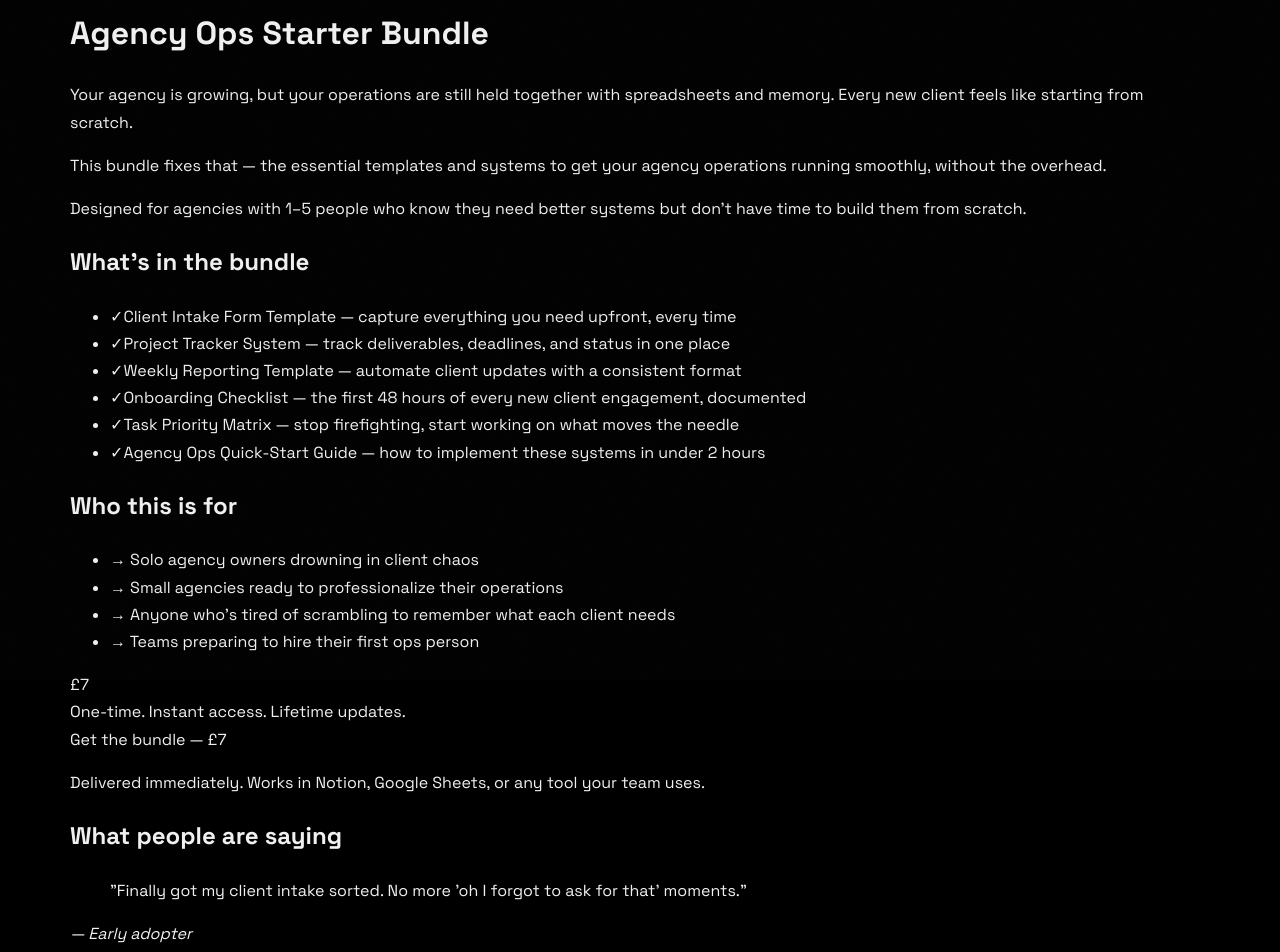
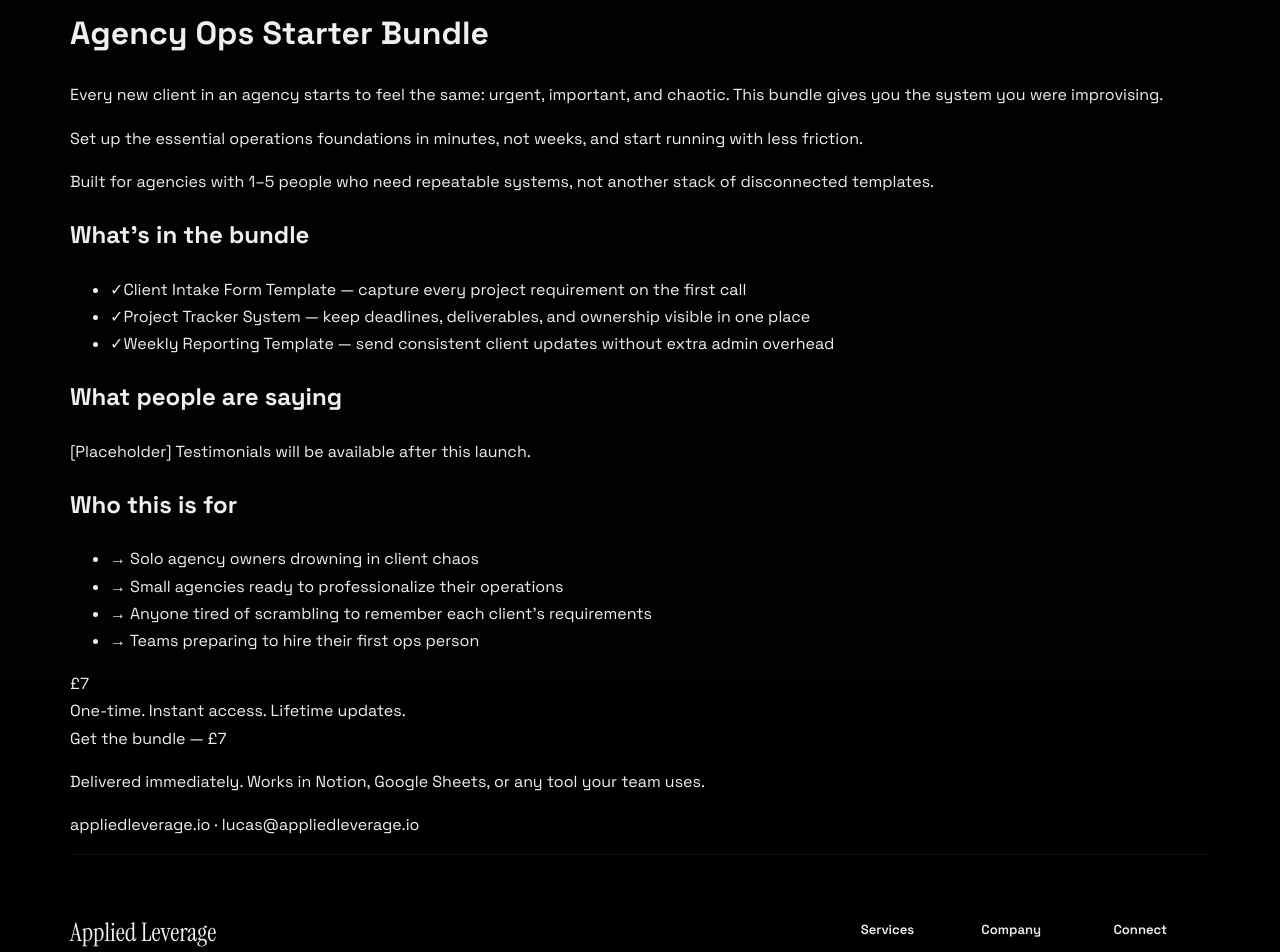
Before and after one commit to lucassynnott/applied-leverage-live-launch, a Next.js app: page /agency-ops-bundle in a window 1280 px wide. Shown: the part 120-1072 px from the top of the page. Built offline with nearby package versions, Linux system fonts and the light colour scheme.

Commit message:
Update Agency Ops bundle landing copy and placeholder social proof

```diff
--- a/app/agency-ops-bundle/page.tsx
+++ b/app/agency-ops-bundle/page.tsx
@@ -19,18 +19,15 @@ export const metadata: Metadata = {
 const checkoutUrl = "https://buy.stripe.com/00w9AV6Mi8MJb3g4SH2ZO0c";
 
 const items = [
-  "Client Intake Form Template — capture everything you need upfront, every time",
-  "Project Tracker System — track deliverables, deadlines, and status in one place",
-  "Weekly Reporting Template — automate client updates with a consistent format",
-  "Onboarding Checklist — the first 48 hours of every new client engagement, documented",
-  "Task Priority Matrix — stop firefighting, start working on what moves the needle",
-  "Agency Ops Quick-Start Guide — how to implement these systems in under 2 hours",
+  "Client Intake Form Template — capture every project requirement on the first call",
+  "Project Tracker System — keep deadlines, deliverables, and ownership visible in one place",
+  "Weekly Reporting Template — send consistent client updates without extra admin overhead",
 ];
 
 const forWho = [
   "Solo agency owners drowning in client chaos",
   "Small agencies ready to professionalize their operations",
-  "Anyone who's tired of scrambling to remember what each client needs",
+  "Anyone tired of scrambling to remember each client's requirements",
   "Teams preparing to hire their first ops person",
 ];
 
@@ -48,16 +45,13 @@ export default function AgencyOpsBundlePage() {
           Agency Ops Starter Bundle
         </h1>
         <p className="text-xl text-[#9ca3af] mb-4">
-          Your agency is growing, but your operations are still held together with
-          spreadsheets and memory. Every new client feels like starting from scratch.
+          Every new client in an agency starts to feel the same: urgent, important, and chaotic. This bundle gives you the system you were improvising.
         </p>
         <p className="text-xl text-[#9ca3af] mb-10">
-          This bundle fixes that — the essential templates and systems to get your
-          agency operations running smoothly, without the overhead.
+          Set up the essential operations foundations in minutes, not weeks, and start running with less friction.
         </p>
         <p className="text-[#6b7280] text-sm mb-12">
-          Designed for agencies with 1–5 people who know they need better systems
-          but don't have time to build them from scratch.
+          Built for agencies with 1–5 people who need repeatable systems, not another stack of disconnected templates.
         </p>
 
         <div className="bg-[#111] border border-[#222] rounded-xl p-8 mb-10">
@@ -70,6 +64,11 @@ export default function AgencyOpsBundlePage() {
               </li>
             ))}
           </ul>
+        </div>
+
+        <div className="bg-[#111] border border-[#222] rounded-xl p-6 mb-8">
+          <h2 className="text-white font-bold text-lg mb-3">What people are saying</h2>
+          <p className="text-[#6b7280] text-xs">[Placeholder] Testimonials will be available after this launch.</p>
         </div>
 
         <div className="mb-10">
@@ -95,14 +94,6 @@ export default function AgencyOpsBundlePage() {
           </p>
         </div>
 
-        <div className="bg-[#111] border border-[#222] rounded-xl p-6 mb-10">
-          <h2 className="text-white font-bold text-lg mb-3">What people are saying</h2>
-          <blockquote className="text-[#9ca3af] text-sm italic mb-2">
-            "Finally got my client intake sorted. No more 'oh I forgot to ask for that' moments."
-          </blockquote>
-          <cite className="text-[#6b7280] text-xs">— Early adopter</cite>
-        </div>
-
         <p className="text-center text-[#4b5563] text-sm">
           <Link href="/" className="text-[#60a5fa] hover:underline">appliedleverage.io</Link>
           {" · "}
```
